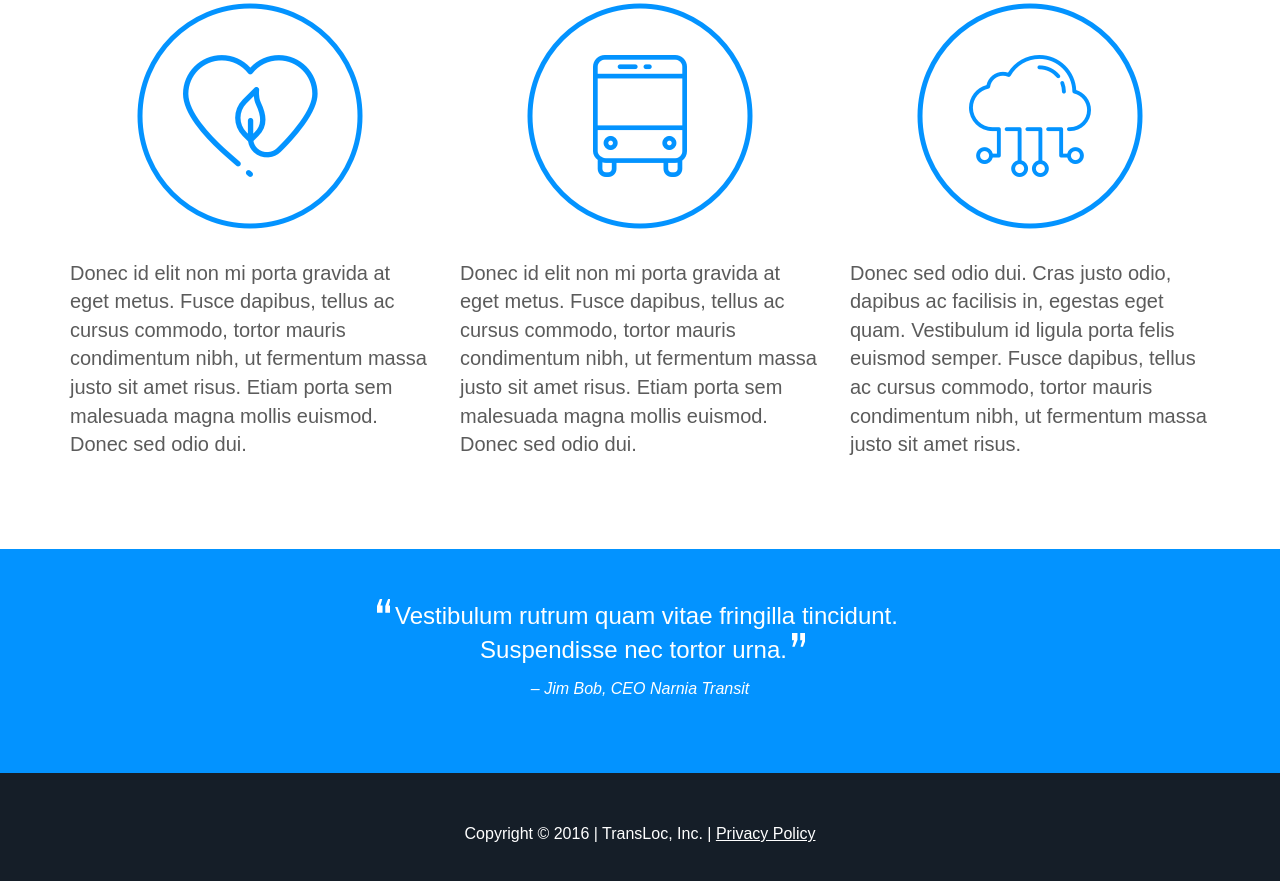
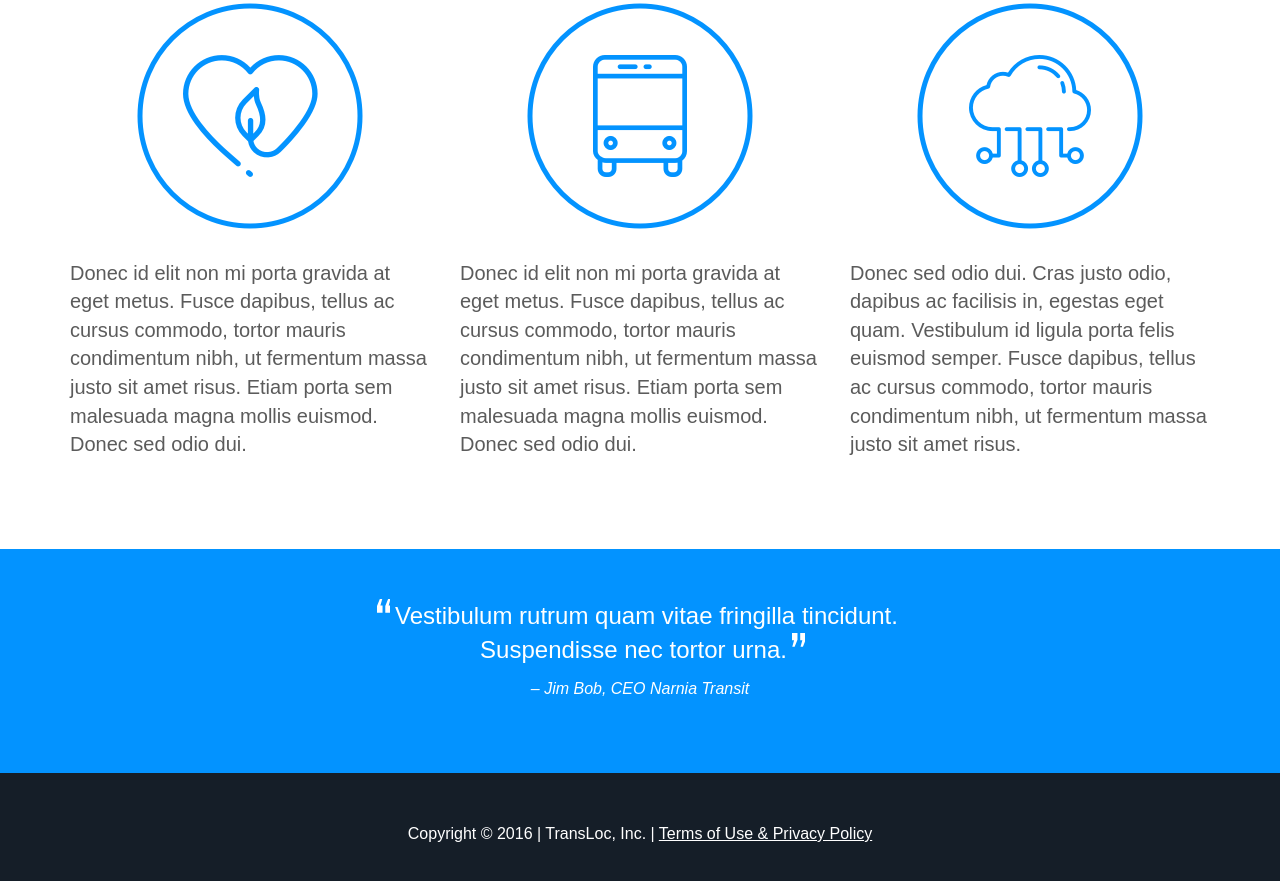
Before and after one commit to isabisa/transloc-salesfusion, a website: page index.html in a window 1280 px wide. Shown: the part 865-1746 px from the top of the page. Drawn offline with Linux system fonts and the light colour scheme; a web font is replaced by a local one.

Commit message:
Add privacy policy link in footer

```diff
--- a/index.html
+++ b/index.html
@@ -127,7 +127,7 @@
 
     <footer>
       <div class="container">
-        <p class="text-center">Copyright &copy; 2016 | TransLoc, Inc. | <a href="#">Privacy Policy</a></p>
+        <p class="text-center">Copyright &copy; 2016 | TransLoc, Inc. | <a href="http://transloc.com/terms-of-use-privacy-policy/">Terms of Use &amp; Privacy Policy</a></p>
       </div>
     </footer>
   </body>
```
